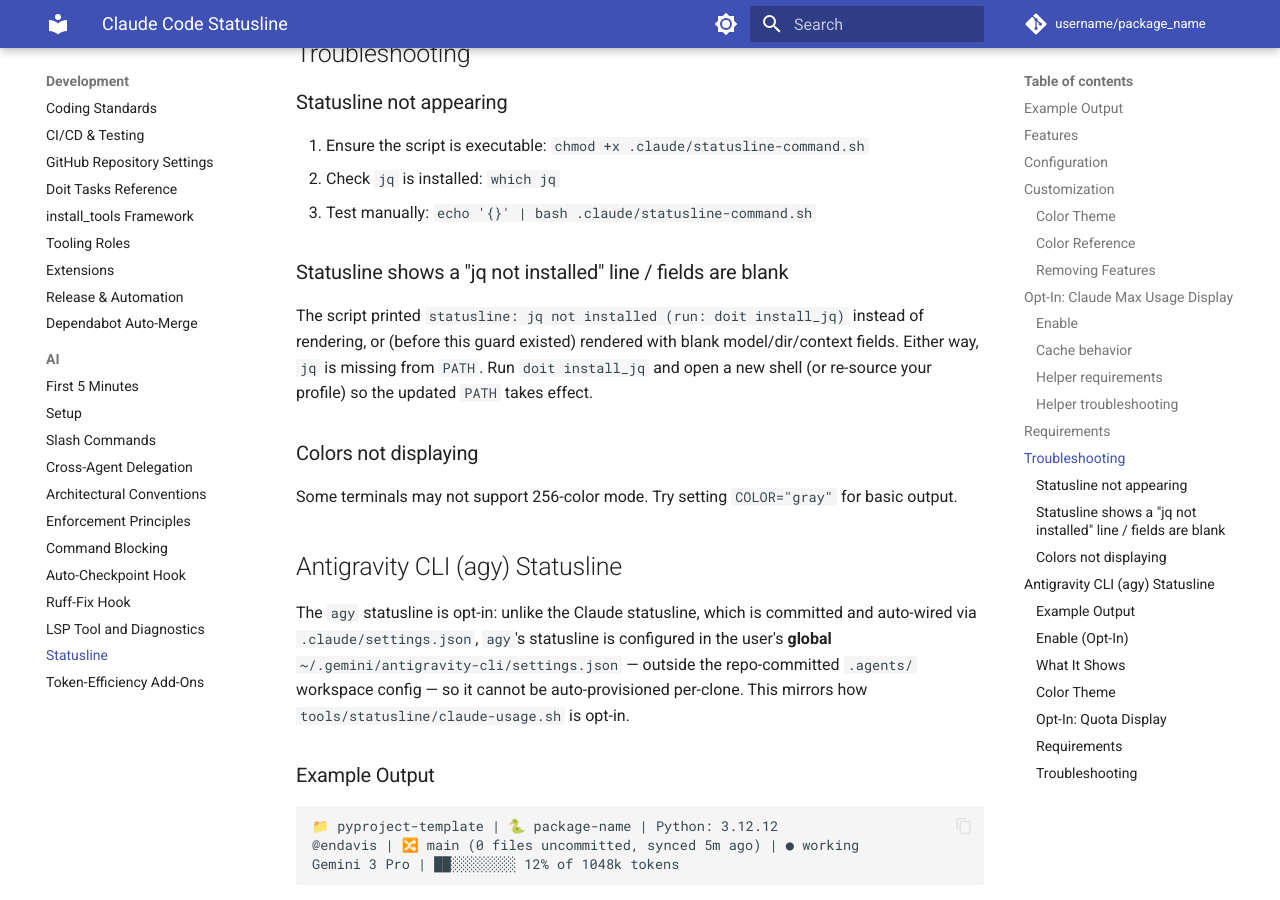
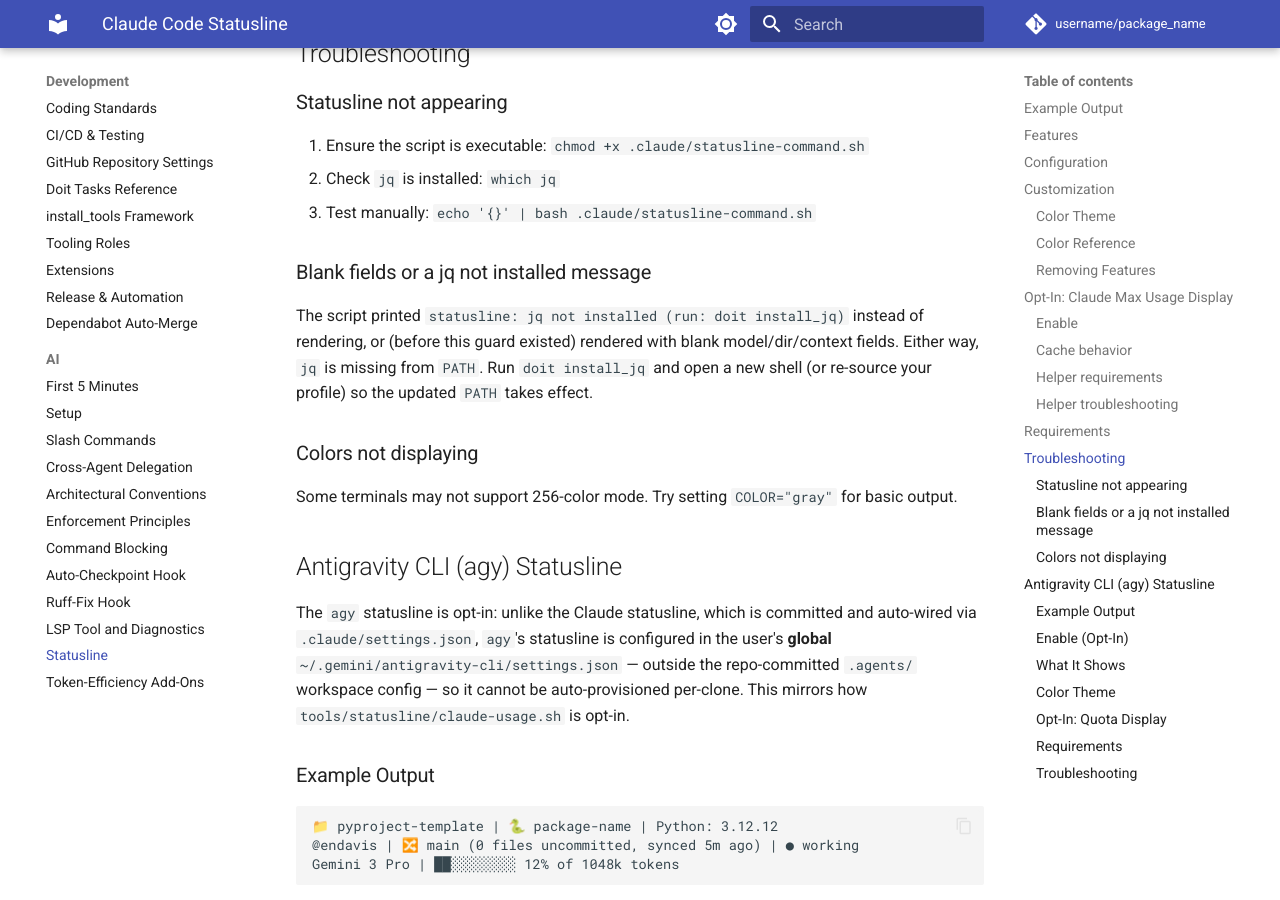
Before and after one commit to endavis/pyproject-template, an MkDocs documentation site: the page built from docs/development/ai/statusline.md, in a window 1280 px wide and 900 px high, scrolled down 3841 px. Built offline with MkDocs 1.6.1 and Material for MkDocs 9.7.7, drawn with Linux system fonts in a browser that asks for light colours; comment, search, counter and statistics services are not loaded; some of the changed text lies outside the part shown.

Commit message:
docs: fix the anchor link to the jq troubleshooting entry
The agy troubleshooting section linked to the new jq entry with a guessed
anchor that mkdocs does not generate for a heading containing quotes and a
slash, so the strict docs build failed. Rename the heading to plain words
and point the link at its anchor.

Addresses #930

Co-Authored-By: Claude Opus 5.5 <noreply@anthropic.com>
Claude-Session: https://claude.ai/code/session_01LWn2sd2QGNfVGVPETdZvCM

```diff
--- a/docs/development/ai/statusline.md
+++ b/docs/development/ai/statusline.md
@@ -162,7 +162,7 @@ Adjust `MAX_AGE` at the top of the script. To force a refresh: `rm ~/.cache/clau
 2. Check `jq` is installed: `which jq`
 3. Test manually: `echo '{}' | bash .claude/statusline-command.sh`
 
-### Statusline shows a "jq not installed" line / fields are blank
+### Blank fields or a jq not installed message
 
 The script printed `statusline: jq not installed (run: doit install_jq)` instead
 of rendering, or (before this guard existed) rendered with blank model/dir/context
@@ -276,8 +276,8 @@ will not reach it. To disable: `unset AGY_STATUSLINE_EXTRAS` and restart `agy`.
 to the process working directory. If `agy` launches it from outside the repo, git detection can't
 find the branch.
 
-**"jq not installed" line:** see [Statusline shows a "jq not installed" line / fields are
-blank](#statusline-shows-a-jq-not-installed-line--fields-are-blank) above — run `doit install_jq`.
+**"jq not installed" line:** see [Blank fields or a jq not installed
+message](#blank-fields-or-a-jq-not-installed-message) above — run `doit install_jq`.
 
 **Test manually:**
 
```
